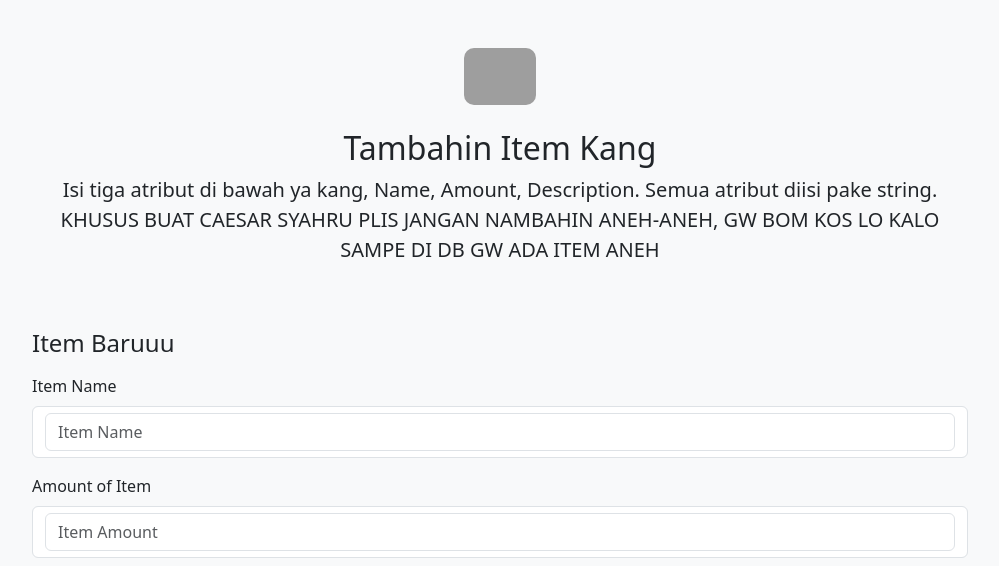
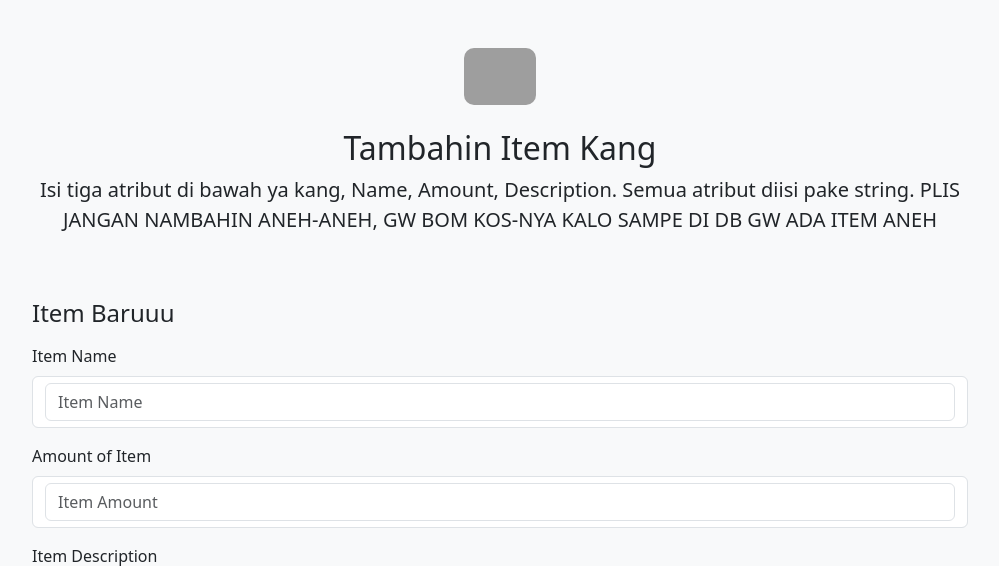
Before and after one commit to Photic23/AmbatuStore, a Django app: page /create-item in a window 1280 px wide. Shown: the part 61-627 px from the top of the page, without its empty margins (140-1139 px from the left). Run offline with Django 4.2, Linux system fonts and the light colour scheme; some libraries are stand-ins or nearby versions; grey boxes are pictures that could not be loaded.

Commit message:
pushFinal3

```diff
--- a/main/templates/create_item.html
+++ b/main/templates/create_item.html
@@ -132,7 +132,7 @@
     <div class="py-5 text-center">
       <img class="d-block mx-auto mb-4" src="https://i1.sndcdn.com/artworks-188hqnt2xfmNCACs-iZ9Qng-t500x500.jpg" style="border-radius: 10px;" alt="" width="72" height="57">
       <h2>Tambahin Item Kang</h2>
-      <p class="lead">Isi tiga atribut di bawah ya kang, Name, Amount, Description. Semua atribut diisi pake string. KHUSUS BUAT CAESAR SYAHRU PLIS JANGAN NAMBAHIN ANEH-ANEH, GW BOM KOS LO KALO SAMPE DI DB GW ADA ITEM ANEH</p>
+      <p class="lead">Isi tiga atribut di bawah ya kang, Name, Amount, Description. Semua atribut diisi pake string. PLIS JANGAN NAMBAHIN ANEH-ANEH, GW BOM KOS-NYA KALO SAMPE DI DB GW ADA ITEM ANEH</p>
     </div>
 
 
```
